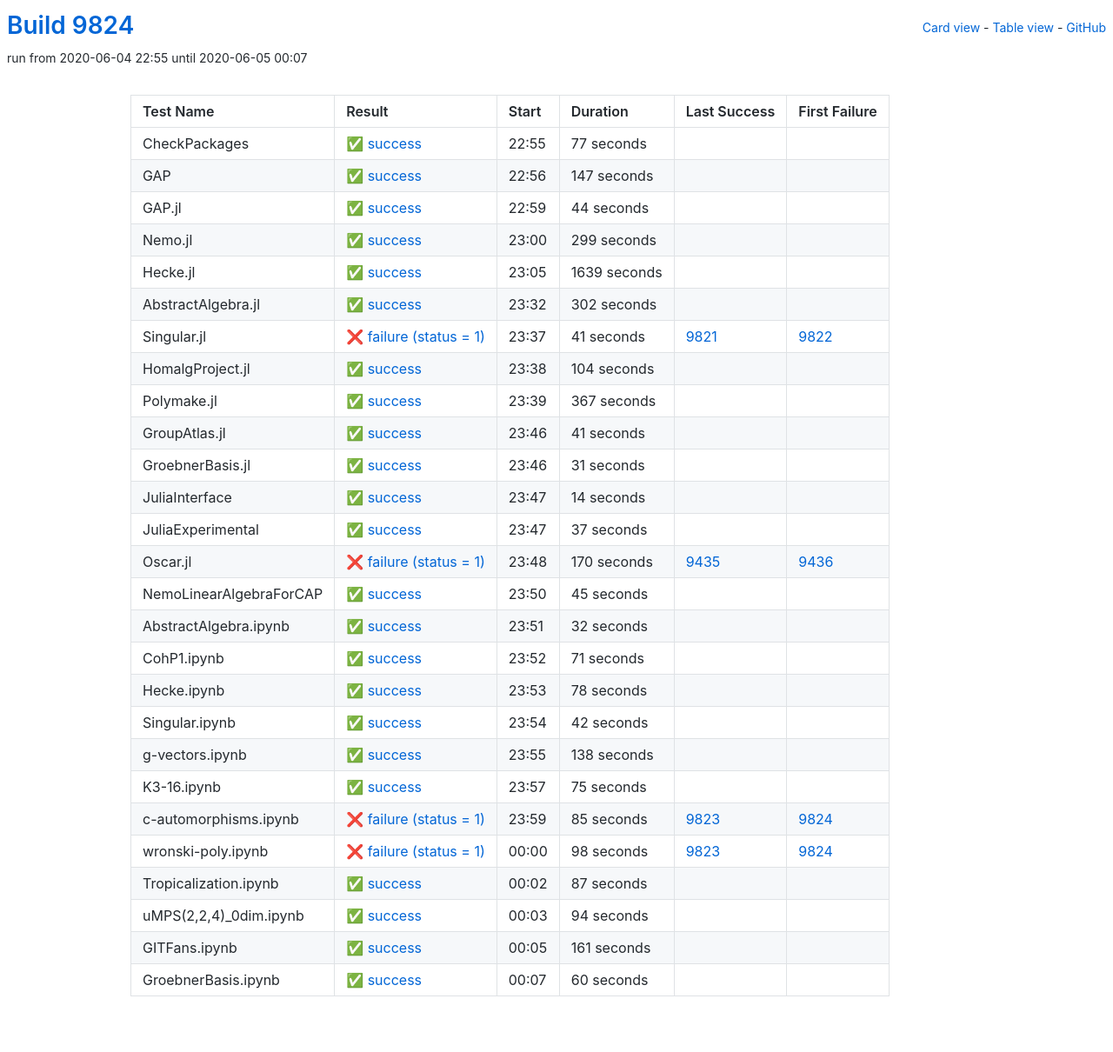
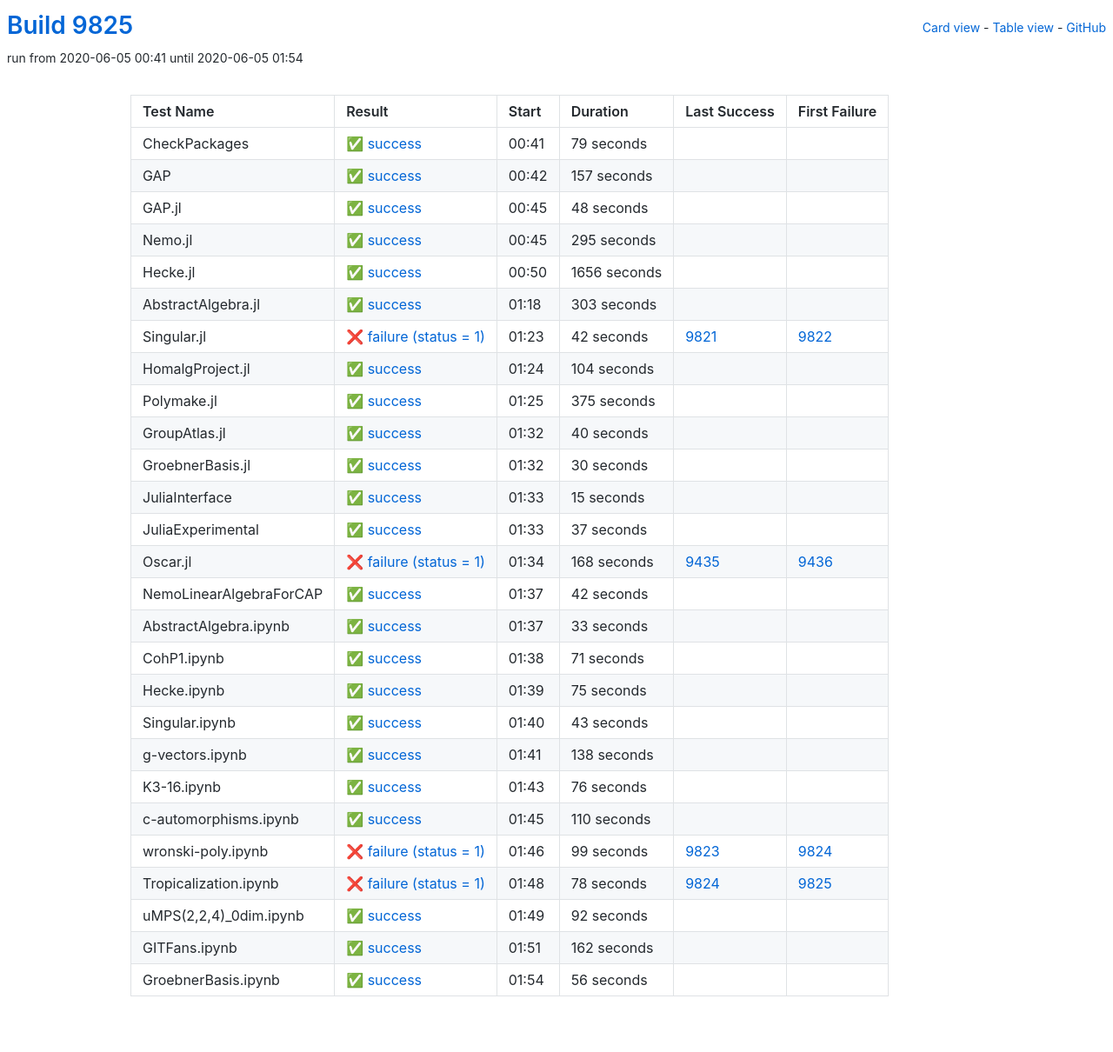
Before and after one commit to oscar-system/oscar-ci-status, a Jekyll site: the page built from table.html, in a window 1280 px wide. Shown: the whole page at 87% size. Built offline with Jekyll 4.4.1, drawn with Linux system fonts in a browser that asks for light colours.

Commit message:
Build 9825

```diff
--- a/_data/ci.yml
+++ b/_data/ci.yml
@@ -1,89 +1,89 @@
-build: 9824
-build_url: https://oscarci.mathematik.uni-kl.de/job/oscar/9824/
+build: 9825
+build_url: https://oscarci.mathematik.uni-kl.de/job/oscar/9825/
 job: oscar
 tests:
-- duration: 77
+- duration: 79
   exitcode: 0
   first_failure: false
   first_failure_url: null
   id: checkpackages
   last_success: false
   last_success_url: null
-  log: https://oscarci.mathematik.uni-kl.de/job/oscar/9824/artifact/logs/build-9824/CheckPackages.log
+  log: https://oscarci.mathematik.uni-kl.de/job/oscar/9825/artifact/logs/build-9825/CheckPackages.log
   name: CheckPackages
-  start: 2020-06-04 22:55
+  start: 2020-06-05 00:41
   status: success
   success: true
-- duration: 147
+- duration: 157
   exitcode: 0
   first_failure: false
   first_failure_url: null
   id: gap
   last_success: false
   last_success_url: null
-  log: https://oscarci.mathematik.uni-kl.de/job/oscar/9824/artifact/logs/build-9824/GAP.log
+  log: https://oscarci.mathematik.uni-kl.de/job/oscar/9825/artifact/logs/build-9825/GAP.log
   name: GAP
-  start: 2020-06-04 22:56
+  start: 2020-06-05 00:42
   status: success
   success: true
-- duration: 44
+- duration: 48
   exitcode: 0
   first_failure: false
   first_failure_url: null
   id: gap-jl
   last_success: false
   last_success_url: null
-  log: https://oscarci.mathematik.uni-kl.de/job/oscar/9824/artifact/logs/build-9824/GAP.jl.log
+  log: https://oscarci.mathematik.uni-kl.de/job/oscar/9825/artifact/logs/build-9825/GAP.jl.log
   name: GAP.jl
-  start: 2020-06-04 22:59
+  start: 2020-06-05 00:45
   status: success
   success: true
-- duration: 299
+- duration: 295
   exitcode: 0
   first_failure: false
   first_failure_url: null
   id: nemo-jl
   last_success: false
   last_success_url: null
-  log: https://oscarci.mathematik.uni-kl.de/job/oscar/9824/artifact/logs/build-9824/Nemo.jl.log
+  log: https://oscarci.mathematik.uni-kl.de/job/oscar/9825/artifact/logs/build-9825/Nemo.jl.log
   name: Nemo.jl
-  start: 2020-06-04 23:00
+  start: 2020-06-05 00:45
   status: success
   success: true
-- duration: 1639
+- duration: 1656
   exitcode: 0
   first_failure: false
   first_failure_url: null
   id: hecke-jl
   last_success: false
   last_success_url: null
-  log: https://oscarci.mathematik.uni-kl.de/job/oscar/9824/artifact/logs/build-9824/Hecke.jl.log
+  log: https://oscarci.mathematik.uni-kl.de/job/oscar/9825/artifact/logs/build-9825/Hecke.jl.log
   name: Hecke.jl
-  start: 2020-06-04 23:05
+  start: 2020-06-05 00:50
   status: success
   success: true
-- duration: 302
+- duration: 303
   exitcode: 0
   first_failure: false
   first_failure_url: null
   id: abstractalgebra-jl
   last_success: false
   last_success_url: null
-  log: https://oscarci.mathematik.uni-kl.de/job/oscar/9824/artifact/logs/build-9824/AbstractAlgebra.jl.log
+  log: https://oscarci.mathematik.uni-kl.de/job/oscar/9825/artifact/logs/build-9825/AbstractAlgebra.jl.log
   name: AbstractAlgebra.jl
-  start: 2020-06-04 23:32
+  start: 2020-06-05 01:18
   status: success
   success: true
-- duration: 41
+- duration: 42
   exitcode: 1
   first_failure: 9822
   first_failure_url: https://oscarci.mathematik.uni-kl.de/job/oscar/9822/
   id: singular-jl
   last_success: 9821
   last_success_url: https://oscarci.mathematik.uni-kl.de/job/oscar/9821/
-  log: https://oscarci.mathematik.uni-kl.de/job/oscar/9824/artifact/logs/build-9824/Singular.jl.log
+  log: https://oscarci.mathematik.uni-kl.de/job/oscar/9825/artifact/logs/build-9825/Singular.jl.log
   name: Singular.jl
-  start: 2020-06-04 23:37
+  start: 2020-06-05 01:23
   status: failure
   success: false
 - duration: 104
@@ -93,57 +93,57 @@
   id: homalgproject-jl
   last_success: false
   last_success_url: null
-  log: https://oscarci.mathematik.uni-kl.de/job/oscar/9824/artifact/logs/build-9824/HomalgProject.jl.log
+  log: https://oscarci.mathematik.uni-kl.de/job/oscar/9825/artifact/logs/build-9825/HomalgProject.jl.log
   name: HomalgProject.jl
-  start: 2020-06-04 23:38
+  start: 2020-06-05 01:24
   status: success
   success: true
-- duration: 367
+- duration: 375
   exitcode: 0
   first_failure: false
   first_failure_url: null
   id: polymake-jl
   last_success: false
   last_success_url: null
-  log: https://oscarci.mathematik.uni-kl.de/job/oscar/9824/artifact/logs/build-9824/Polymake.jl.log
+  log: https://oscarci.mathematik.uni-kl.de/job/oscar/9825/artifact/logs/build-9825/Polymake.jl.log
   name: Polymake.jl
-  start: 2020-06-04 23:39
+  start: 2020-06-05 01:25
   status: success
   success: true
-- duration: 41
+- duration: 40
   exitcode: 0
   first_failure: false
   first_failure_url: null
   id: groupatlas-jl
   last_success: false
   last_success_url: null
-  log: https://oscarci.mathematik.uni-kl.de/job/oscar/9824/artifact/logs/build-9824/GroupAtlas.jl.log
+  log: https://oscarci.mathematik.uni-kl.de/job/oscar/9825/artifact/logs/build-9825/GroupAtlas.jl.log
   name: GroupAtlas.jl
-  start: 2020-06-04 23:46
+  start: 2020-06-05 01:32
   status: success
   success: true
-- duration: 31
+- duration: 30
   exitcode: 0
   first_failure: false
   first_failure_url: null
   id: groebnerbasis-jl
   last_success: false
   last_success_url: null
-  log: https://oscarci.mathematik.uni-kl.de/job/oscar/9824/artifact/logs/build-9824/GroebnerBasis.jl.log
+  log: https://oscarci.mathematik.uni-kl.de/job/oscar/9825/artifact/logs/build-9825/GroebnerBasis.jl.log
   name: GroebnerBasis.jl
-  start: 2020-06-04 23:46
+  start: 2020-06-05 01:32
   status: success
   success: true
-- duration: 14
+- duration: 15
   exitcode: 0
   first_failure: false
   first_failure_url: null
   id: juliainterface
   last_success: false
   last_success_url: null
-  log: https://oscarci.mathematik.uni-kl.de/job/oscar/9824/artifact/logs/build-9824/JuliaInterface.log
+  log: https://oscarci.mathematik.uni-kl.de/job/oscar/9825/artifact/logs/build-9825/JuliaInterface.log
   name: JuliaInterface
-  start: 2020-06-04 23:47
+  start: 2020-06-05 01:33
   status: success
   success: true
 - duration: 37
@@ -153,45 +153,45 @@
   id: juliaexperimental
   last_success: false
   last_success_url: null
-  log: https://oscarci.mathematik.uni-kl.de/job/oscar/9824/artifact/logs/build-9824/JuliaExperimental.log
+  log: https://oscarci.mathematik.uni-kl.de/job/oscar/9825/artifact/logs/build-9825/JuliaExperimental.log
   name: JuliaExperimental
-  start: 2020-06-04 23:47
+  start: 2020-06-05 01:33
   status: success
   success: true
-- duration: 170
+- duration: 168
   exitcode: 1
   first_failure: 9436
   first_failure_url: https://oscarci.mathematik.uni-kl.de/job/oscar/9436/
   id: oscar-jl
   last_success: 9435
   last_success_url: https://oscarci.mathematik.uni-kl.de/job/oscar/9435/
-  log: https://oscarci.mathematik.uni-kl.de/job/oscar/9824/artifact/logs/build-9824/Oscar.jl.log
+  log: https://oscarci.mathematik.uni-kl.de/job/oscar/9825/artifact/logs/build-9825/Oscar.jl.log
   name: Oscar.jl
-  start: 2020-06-04 23:48
+  start: 2020-06-05 01:34
   status: failure
   success: false
-- duration: 45
+- duration: 42
   exitcode: 0
   first_failure: false
   first_failure_url: null
   id: nemolinearalgebraforcap
   last_success: false
   last_success_url: null
-  log: https://oscarci.mathematik.uni-kl.de/job/oscar/9824/artifact/logs/build-9824/NemoLinearAlgebraForCAP.log
+  log: https://oscarci.mathematik.uni-kl.de/job/oscar/9825/artifact/logs/build-9825/NemoLinearAlgebraForCAP.log
   name: NemoLinearAlgebraForCAP
-  start: 2020-06-04 23:50
+  start: 2020-06-05 01:37
   status: success
   success: true
-- duration: 32
+- duration: 33
   exitcode: 0
   first_failure: false
   first_failure_url: null
   id: abstractalgebra-ipynb
   last_success: false
   last_success_url: null
-  log: https://oscarci.mathematik.uni-kl.de/job/oscar/9824/artifact/logs/build-9824/AbstractAlgebra.ipynb.log
+  log: https://oscarci.mathematik.uni-kl.de/job/oscar/9825/artifact/logs/build-9825/AbstractAlgebra.ipynb.log
   name: AbstractAlgebra.ipynb
-  start: 2020-06-04 23:51
+  start: 2020-06-05 01:37
   status: success
   success: true
 - duration: 71
@@ -201,33 +201,33 @@
   id: cohp1-ipynb
   last_success: false
   last_success_url: null
-  log: https://oscarci.mathematik.uni-kl.de/job/oscar/9824/artifact/logs/build-9824/CohP1.ipynb.log
+  log: https://oscarci.mathematik.uni-kl.de/job/oscar/9825/artifact/logs/build-9825/CohP1.ipynb.log
   name: CohP1.ipynb
-  start: 2020-06-04 23:52
+  start: 2020-06-05 01:38
   status: success
   success: true
-- duration: 78
+- duration: 75
   exitcode: 0
   first_failure: false
   first_failure_url: null
   id: hecke-ipynb
   last_success: false
   last_success_url: null
-  log: https://oscarci.mathematik.uni-kl.de/job/oscar/9824/artifact/logs/build-9824/Hecke.ipynb.log
+  log: https://oscarci.mathematik.uni-kl.de/job/oscar/9825/artifact/logs/build-9825/Hecke.ipynb.log
   name: Hecke.ipynb
-  start: 2020-06-04 23:53
+  start: 2020-06-05 01:39
   status: success
   success: true
-- duration: 42
+- duration: 43
   exitcode: 0
   first_failure: false
   first_failure_url: null
   id: singular-ipynb
   last_success: false
   last_success_url: null
-  log: https://oscarci.mathematik.uni-kl.de/job/oscar/9824/artifact/logs/build-9824/Singular.ipynb.log
+  log: https://oscarci.mathematik.uni-kl.de/job/oscar/9825/artifact/logs/build-9825/Singular.ipynb.log
   name: Singular.ipynb
-  start: 2020-06-04 23:54
+  start: 2020-06-05 01:40
   status: success
   success: true
 - duration: 138
@@ -237,92 +237,92 @@
   id: g-vectors-ipynb
   last_success: false
   last_success_url: null
-  log: https://oscarci.mathematik.uni-kl.de/job/oscar/9824/artifact/logs/build-9824/g-vectors.ipynb.log
+  log: https://oscarci.mathematik.uni-kl.de/job/oscar/9825/artifact/logs/build-9825/g-vectors.ipynb.log
   name: g-vectors.ipynb
-  start: 2020-06-04 23:55
+  start: 2020-06-05 01:41
   status: success
   success: true
-- duration: 75
+- duration: 76
   exitcode: 0
   first_failure: false
   first_failure_url: null
   id: k3-16-ipynb
   last_success: false
   last_success_url: null
-  log: https://oscarci.mathematik.uni-kl.de/job/oscar/9824/artifact/logs/build-9824/K3-16.ipynb.log
+  log: https://oscarci.mathematik.uni-kl.de/job/oscar/9825/artifact/logs/build-9825/K3-16.ipynb.log
   name: K3-16.ipynb
-  start: 2020-06-04 23:57
+  start: 2020-06-05 01:43
   status: success
   success: true
-- duration: 85
-  exitcode: 1
-  first_failure: 9824
-  first_failure_url: https://oscarci.mathematik.uni-kl.de/job/oscar/9824/
+- duration: 110
+  exitcode: 0
+  first_failure: false
+  first_failure_url: null
   id: c-automorphisms-ipynb
-  last_success: 9823
-  last_success_url: https://oscarci.mathematik.uni-kl.de/job/oscar/9823/
-  log: https://oscarci.mathematik.uni-kl.de/job/oscar/9824/artifact/logs/build-9824/c-automorphisms.ipynb.log
+  last_success: false
+  last_success_url: null
+  log: https://oscarci.mathematik.uni-kl.de/job/oscar/9825/artifact/logs/build-9825/c-automorphisms.ipynb.log
   name: c-automorphisms.ipynb
-  start: 2020-06-04 23:59
-  status: failure
-  success: false
-- duration: 98
+  start: 2020-06-05 01:45
+  status: success
+  success: true
+- duration: 99
   exitcode: 1
   first_failure: 9824
   first_failure_url: https://oscarci.mathematik.uni-kl.de/job/oscar/9824/
   id: wronski-poly-ipynb
   last_success: 9823
   last_success_url: https://oscarci.mathematik.uni-kl.de/job/oscar/9823/
-  log: https://oscarci.mathematik.uni-kl.de/job/oscar/9824/artifact/logs/build-9824/wronski-poly.ipynb.log
+  log: https://oscarci.mathematik.uni-kl.de/job/oscar/9825/artifact/logs/build-9825/wronski-poly.ipynb.log
   name: wronski-poly.ipynb
-  start: 2020-06-05 00:00
+  start: 2020-06-05 01:46
   status: failure
   success: false
-- duration: 87
-  exitcode: 0
-  first_failure: false
-  first_failure_url: null
+- duration: 78
+  exitcode: 1
+  first_failure: 9825
+  first_failure_url: https://oscarci.mathematik.uni-kl.de/job/oscar/9825/
   id: tropicalization-ipynb
-  last_success: false
-  last_success_url: null
-  log: https://oscarci.mathematik.uni-kl.de/job/oscar/9824/artifact/logs/build-9824/Tropicalization.ipynb.log
+  last_success: 9824
+  last_success_url: https://oscarci.mathematik.uni-kl.de/job/oscar/9824/
+  log: https://oscarci.mathematik.uni-kl.de/job/oscar/9825/artifact/logs/build-9825/Tropicalization.ipynb.log
   name: Tropicalization.ipynb
-  start: 2020-06-05 00:02
-  status: success
-  success: true
-- duration: 94
+  start: 2020-06-05 01:48
+  status: failure
+  success: false
+- duration: 92
   exitcode: 0
   first_failure: false
   first_failure_url: null
   id: umps-2-2-4-0dim-ipynb
   last_success: false
   last_success_url: null
-  log: https://oscarci.mathematik.uni-kl.de/job/oscar/9824/artifact/logs/build-9824/uMPS-2-2-4-_0dim.ipynb.log
+  log: https://oscarci.mathematik.uni-kl.de/job/oscar/9825/artifact/logs/build-9825/uMPS-2-2-4-_0dim.ipynb.log
   name: uMPS(2,2,4)_0dim.ipynb
-  start: 2020-06-05 00:03
+  start: 2020-06-05 01:49
   status: success
   success: true
-- duration: 161
+- duration: 162
   exitcode: 0
   first_failure: false
   first_failure_url: null
   id: gitfans-ipynb
   last_success: false
   last_success_url: null
-  log: https://oscarci.mathematik.uni-kl.de/job/oscar/9824/artifact/logs/build-9824/GITFans.ipynb.log
+  log: https://oscarci.mathematik.uni-kl.de/job/oscar/9825/artifact/logs/build-9825/GITFans.ipynb.log
   name: GITFans.ipynb
-  start: 2020-06-05 00:05
+  start: 2020-06-05 01:51
   status: success
   success: true
-- duration: 60
+- duration: 56
   exitcode: 0
   first_failure: false
   first_failure_url: null
   id: groebnerbasis-ipynb
   last_success: false
   last_success_url: null
-  log: https://oscarci.mathematik.uni-kl.de/job/oscar/9824/artifact/logs/build-9824/GroebnerBasis.ipynb.log
+  log: https://oscarci.mathematik.uni-kl.de/job/oscar/9825/artifact/logs/build-9825/GroebnerBasis.ipynb.log
   name: GroebnerBasis.ipynb
-  start: 2020-06-05 00:07
+  start: 2020-06-05 01:54
   status: success
   success: true
```
Also changed, not shown: README.md.
